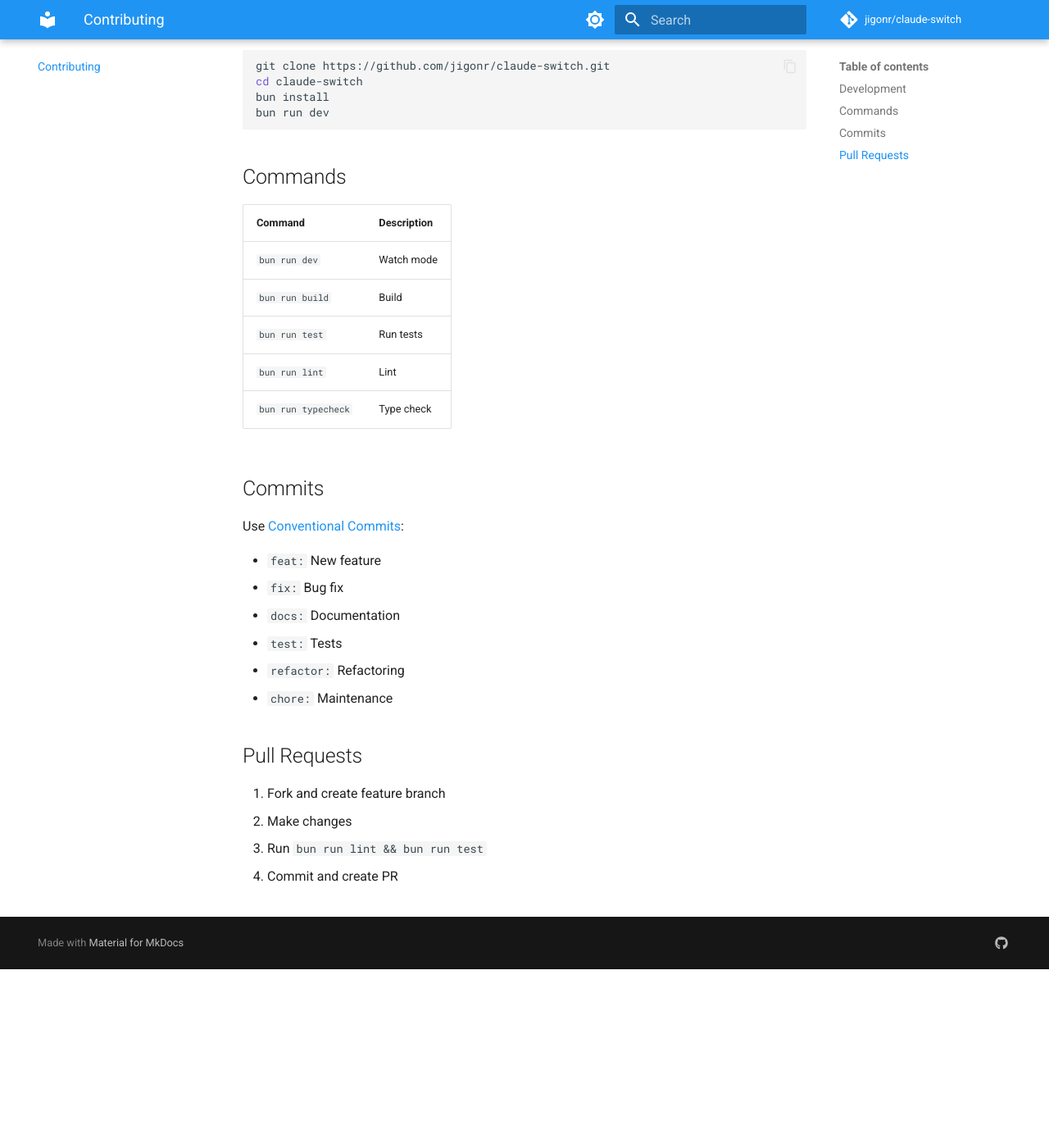
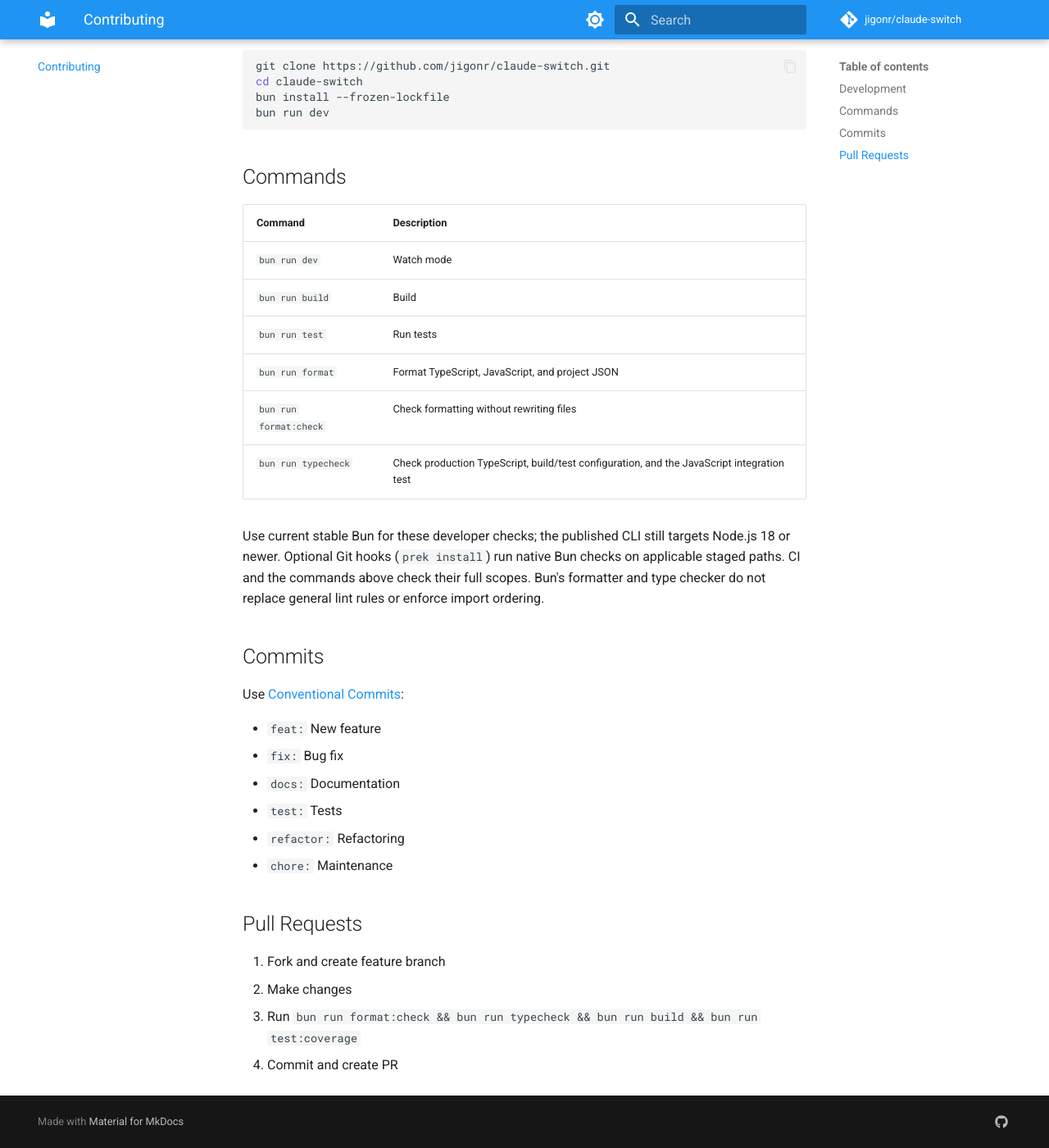
Before and after one commit to jigonr/claude-switch, an MkDocs documentation site: the page built from docs/contributing.md, in a window 1280 px wide and 1400 px high, scrolled down 218 px. Shown: the whole window at 82% size. Built offline with MkDocs 1.6.1 and Material for MkDocs 9.7.7, drawn with Linux system fonts in a browser that asks for light colours; comment, search, counter and statistics services are not loaded.

Commit message:
build: use native Bun formatting and type checks
Replace Biome and the automated commit-message gate without changing the Node target, Vitest coverage, or manual publishing. Keep staged hooks read-only and preserve the TypeScript compiler for declaration emit.

👾 Generated with [Letta Code](https://letta.com)

Co-Authored-By: Letta Code <noreply@letta.com>

````diff
--- a/docs/contributing.md
+++ b/docs/contributing.md
@@ -5,7 +5,7 @@
 ```bash
 git clone https://github.com/jigonr/claude-switch.git
 cd claude-switch
-bun install
+bun install --frozen-lockfile
 bun run dev
 ```
 
@@ -16,8 +16,15 @@ bun run dev
 | `bun run dev` | Watch mode |
 | `bun run build` | Build |
 | `bun run test` | Run tests |
-| `bun run lint` | Lint |
-| `bun run typecheck` | Type check |
+| `bun run format` | Format TypeScript, JavaScript, and project JSON |
+| `bun run format:check` | Check formatting without rewriting files |
+| `bun run typecheck` | Check production TypeScript, build/test configuration, and the JavaScript integration test |
+
+Use current stable Bun for these developer checks; the published CLI still
+targets Node.js 18 or newer. Optional Git hooks (`prek install`) run native Bun
+checks on applicable staged paths. CI and the commands above check their full
+scopes. Bun's formatter and type checker do not replace general lint rules or
+enforce import ordering.
 
 ## Commits
 
@@ -34,5 +41,5 @@ Use [Conventional Commits](https://conventionalcommits.org):
 
 1. Fork and create feature branch
 2. Make changes
-3. Run `bun run lint && bun run test`
+3. Run `bun run format:check && bun run typecheck && bun run build && bun run test:coverage`
 4. Commit and create PR
--- a/tsconfig.json
+++ b/tsconfig.json
@@ -3,6 +3,7 @@
     "target": "ES2022",
     "module": "ESNext",
     "lib": ["ES2022"],
+    "types": ["node"],
     "moduleResolution": "bundler",
     "resolveJsonModule": true,
     "allowSyntheticDefaultImports": true,
@@ -25,7 +26,6 @@
     "jsxFactory": "React.createElement",
     "jsxFragmentFactory": "React.Fragment",
 
-    "baseUrl": ".",
     "paths": {
       "#/*": ["./src/*"]
     }
````
Also changed, not shown: .pre-commit-config.yaml (+20 -23 lines), biome.json (deleted, +0 -53 lines), bunfig.toml (added, +10 -0 lines), package.json (+4 -6 lines), 13 other files.
